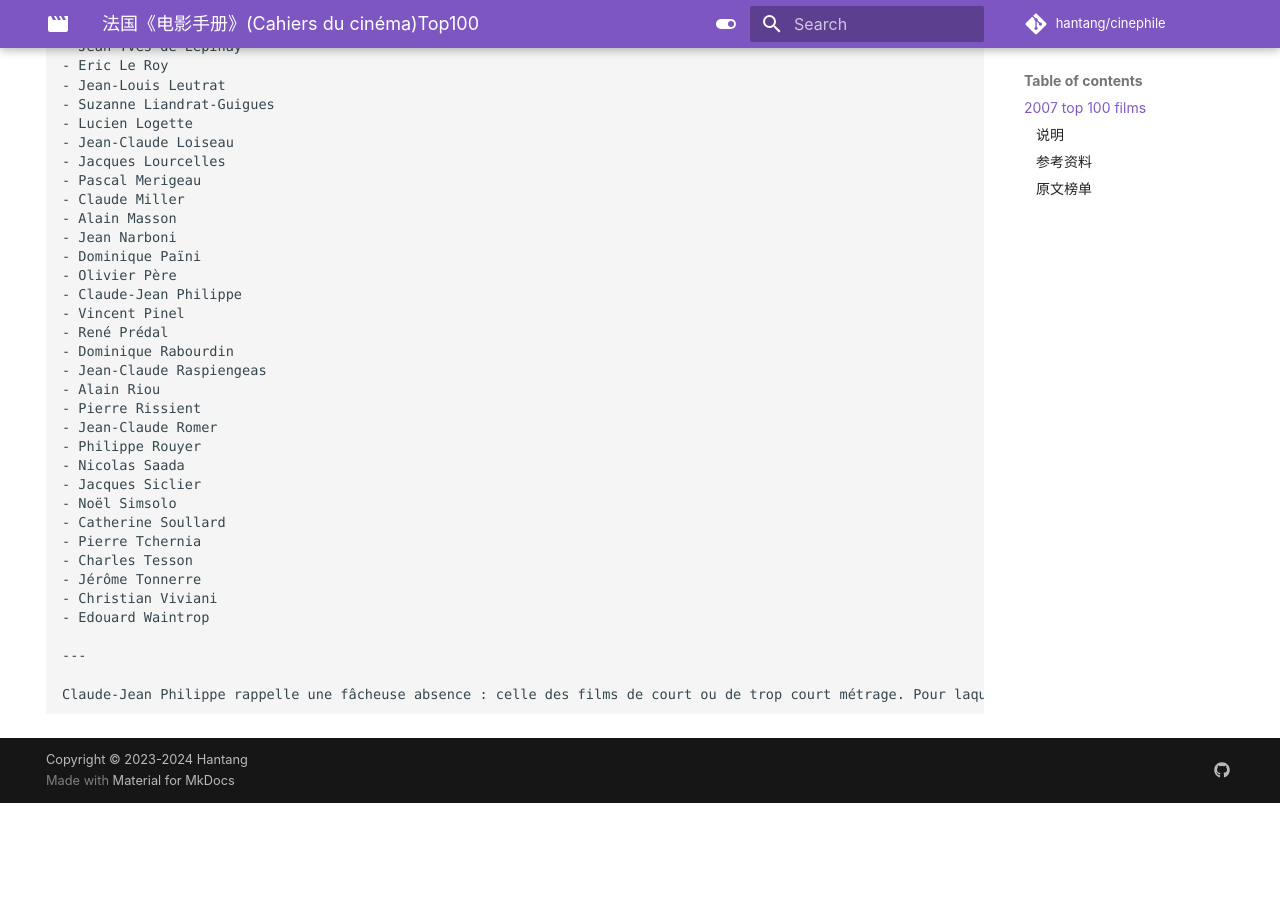
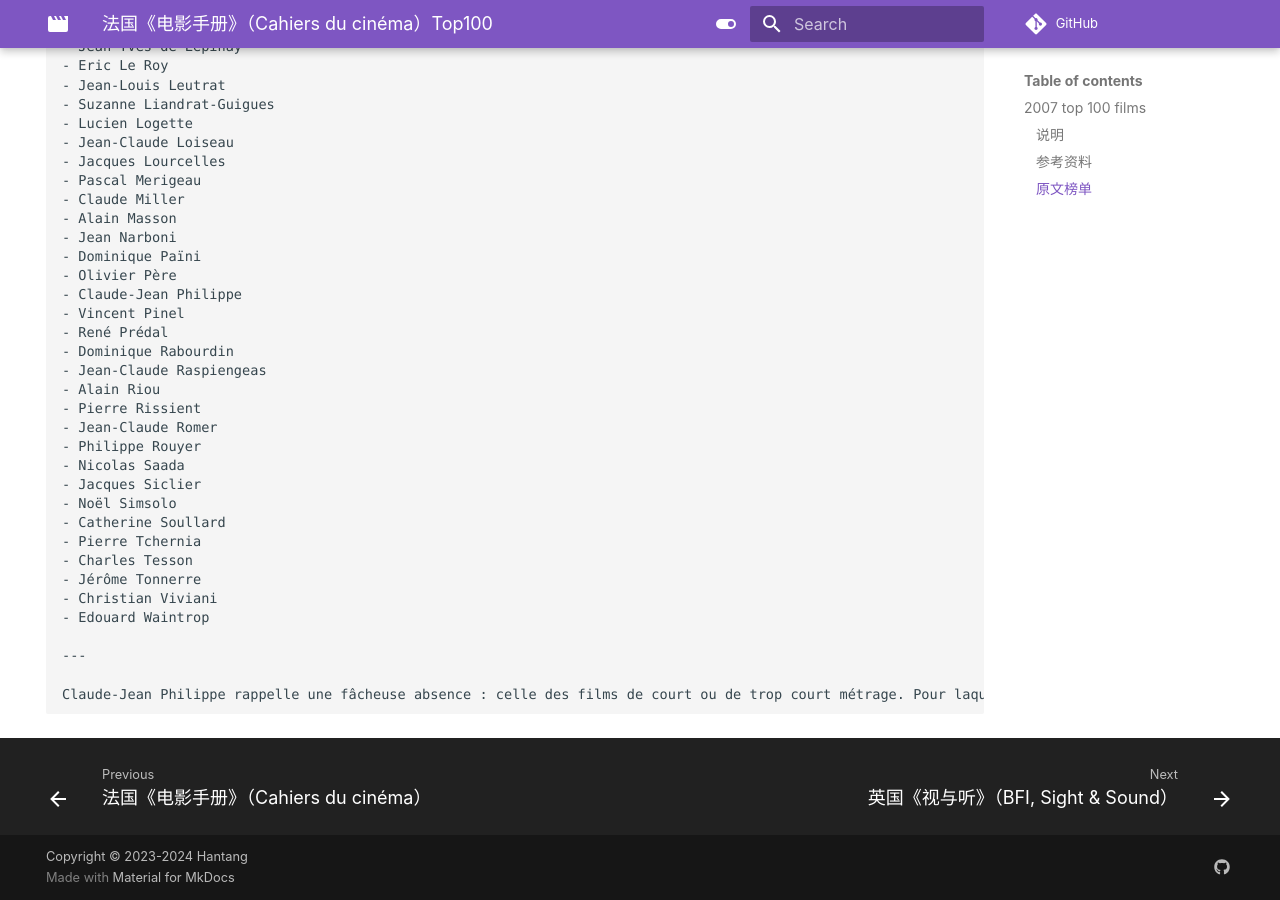
Before and after one commit to hantang/cinephile, an MkDocs documentation site: the page built from docs/fiff/cahiers-100.md, in a window 1280 px wide and 900 px high, scrolled down 5673 px. Built offline with MkDocs 1.6.1 and Material for MkDocs 9.7.7, drawn with Linux system fonts in a browser that asks for light colours; some web fonts are replaced; comment, search, counter and statistics services are not loaded; before the commit the page ends 6476 px from its top, so only the background shows below that; some of the changed lines change nothing that is shown.

Commit message:
Update mkdocs config

```diff
--- a/mkdocs.yml
+++ b/mkdocs.yml
@@ -1,16 +1,11 @@
 # Site information
 site_name: "Cinéphile: top movies / films"
 site_url: https://hantang.github.io/cinephile
-site_author: hantang
 site_description: "Top movie collections"
 copyright: Copyright &copy; 2023-2024 Hantang
-# docs_dir: docs/
+repo_url: https://github.com/hantang/cinephile
 
-# Repository
-repo_name: hantang/cinephile
-repo_url: https://github.com/hantang/cinephile
-# edit_uri: tree/main
-
+# Theme
 theme:
   name: material
   # language: "zh"
@@ -33,9 +28,11 @@
         icon: material/toggle-switch-off
         name: Switch to light mode
   features:
+    - navigation.footer
     - navigation.path
     - navigation.tabs
     - navigation.top
+    - navigation.sections
     - search.highlight
     - search.suggest
     - toc.follow
@@ -48,21 +45,14 @@
   - def_list
   - footnotes
   - md_in_html
+  - toc:
+      permalink: true
   - pymdownx.emoji:
       emoji_index: !!python/name:material.extensions.emoji.twemoji
       emoji_generator: !!python/name:material.extensions.emoji.to_svg
   - pymdownx.tasklist:
       custom_checkbox: true
-  - pymdownx.emoji:
-      emoji_index: !!python/name:material.extensions.emoji.twemoji
-      emoji_generator: !!python/name:material.extensions.emoji.to_svg
-  - toc:
-      permalink: true
-      toc_depth: 4
-      slugify: !!python/object/apply:pymdownx.slugs.slugify
-        kwds:
-          case: lower
-          percent_encode: true
+  # more
   - mdx_truly_sane_lists
   - tables
 
@@ -86,47 +76,47 @@
 
 nav:
   - Home:
-    - 电影万岁: index.md
+      - 电影万岁: index.md
   - FI&FF:
-    - 专业榜单: fiff/index.md
-    - 榜单资料1: fiff/index-media.md
-    - 榜单资料2: fiff/index-region.md
-    - 法国《电影手册》(Cahiers du cinéma): fiff/cahiers.md
-    - 法国《电影手册》(Cahiers du cinéma)Top100: fiff/cahiers-100.md
-    - 英国《视与听》(BFI, Sight & Sound): fiff/sight.md
-    - 日本《电影旬报》: fiff/kinejun.md
-    - 美国标准收藏公司（The Criterion Collection）: fiff/criterion.md
-    - 美国电影协会AFI: fiff/afi.md
-    - 韩国釜山电影节（BIFF）: fiff/biff.md
-    - 迷影网: fiff/cinephilia.md
-    - 国别（地区）榜单:
-      - 中国电影: fiff/films-zh.md
-      - 香港电影: fiff/films-hk.md
-      - 日本电影: fiff/films-jp.md
-  - Douban:
-    - 豆瓣电影: douban/index.md
-    - 豆瓣电影年度榜单汇总: douban/douban-annual.md
-    - 豆瓣电影2023年Top250: douban/douban-2023.md
-    - 豆瓣电影Top250历史归档: douban/douban-hist.md
+      - 专业榜单: fiff/index.md
+      - 榜单资料1: fiff/index-media.md
+      - 榜单资料2: fiff/index-region.md
+      - 法国《电影手册》（Cahiers du cinéma）: fiff/cahiers.md
+      - 法国《电影手册》（Cahiers du cinéma）Top100: fiff/cahiers-100.md
+      - 英国《视与听》（BFI, Sight & Sound）: fiff/sight.md
+      - 日本《电影旬报》: fiff/kinejun.md
+      - 美国标准收藏公司（The Criterion Collection）: fiff/criterion.md
+      - 美国电影协会AFI: fiff/afi.md
+      - 韩国釜山电影节（BIFF）: fiff/biff.md
+      - 迷影网: fiff/cinephilia.md
+      - 国别（地区）榜单:
+          - 中国电影: fiff/films-zh.md
+          - 香港电影: fiff/films-hk.md
+          - 日本电影: fiff/films-jp.md
+  - DouBan:
+      - 豆瓣电影: douban/index.md
+      - 豆瓣电影年度榜单汇总: douban/douban-annual.md
+      - 豆瓣电影2023年 Top250: douban/douban-2023.md
+      - 豆瓣电影Top250历史归档: douban/douban-hist.md
   - IMDb:
-    - IMDb电影: imdb/index.md
-    - IMDb电影2023年Top250: imdb/imdb-2023.md
+      - IMDb电影: imdb/index.md
+      - IMDb电影2023年Top250: imdb/imdb-2023.md
   - TSPDT:
-    - TSPDT电影: tspdt/index.md
-    - TSPDT电影2024年榜单: tspdt/tspdt-2024.md
-    - TSPDT电影2023年榜单: tspdt/tspdt-2023.md
-    - TSPDT电影历年统计(2006-2024): tspdt/tspdt-top1000-archive.md
-    - TSPDT电影历年统计(2003-2005): tspdt/tspdt-top1000-archive-v1.md
-    - TSPDT21世纪电影统计(2008-2024): tspdt/tspdt-top1000-21stcentury.md
+      - TSPDT电影: tspdt/index.md
+      - TSPDT电影2024年榜单: tspdt/tspdt-2024.md
+      - TSPDT电影2023年榜单: tspdt/tspdt-2023.md
+      - TSPDT电影历年统计（2006-2024）: tspdt/tspdt-top1000-archive.md
+      - TSPDT电影历年统计（2003-2005）: tspdt/tspdt-top1000-archive-v1.md
+      - TSPDT21世纪电影统计（2008-2024）: tspdt/tspdt-top1000-21stcentury.md
   - More:
-    - 大众榜单:
-      - popular/index.md
-    - 个人片单:
-      - users/index.md
-      - 1001电影系列: users/1001movies.md
-      - 杂项: users/misc.md
-    - 猫眼电影Top100: popular/maoyan.md
-    - 时光电影Top100: popular/mtime.md
-    - TMDB电影Top250: popular/tmdb.md
-    - 俄罗斯Kinopoisk Top250: popular/kinopoisk.md
-    - 不散评选: popular/busan.md
+      - 大众榜单:
+          - popular/index.md
+      - 个人片单:
+          - users/index.md
+          - 1001电影系列: users/1001movies.md
+          - 杂项: users/misc.md
+      - 猫眼电影 Top100: popular/maoyan.md
+      - 时光电影 Top100: popular/mtime.md
+      - TMDB电影 Top250: popular/tmdb.md
+      - 俄罗斯 Kinopoisk Top250: popular/kinopoisk.md
+      - 不散评选: popular/busan.md
```
